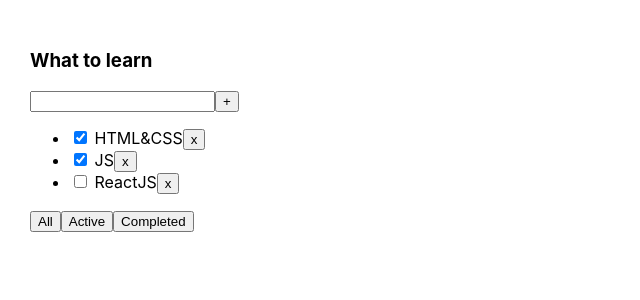
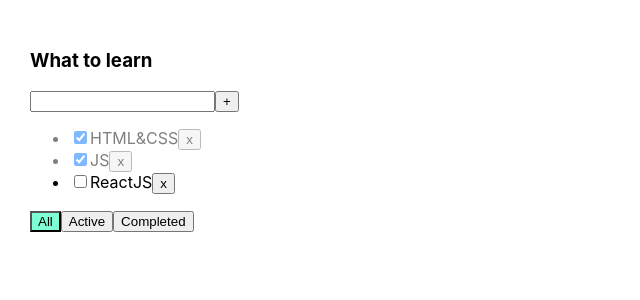
Before and after one commit to alexKrupskii/todo-list, a React (Create React App) app: page / in a window 1280 px wide. Shown: the top 300 px of the page, without its empty margins (0-640 px from the left). Built offline with nearby package versions, Linux system fonts and the light colour scheme.

Commit message:
added styles for buttons, input and tasks

```diff
--- a/package.json
+++ b/package.json
@@ -14,6 +14,7 @@
     "react": "^16.13.1",
     "react-dom": "^16.13.1",
     "react-scripts": "3.4.1",
+    "sass-node": "^4.11.2",
     "typescript": "~3.7.2",
     "uuid": "^8.1.0"
   },
--- a/src/App.tsx
+++ b/src/App.tsx
@@ -1,5 +1,5 @@
 import React, { useState } from 'react';
-import './App.css';
+import './App.scss';
 import {Todolist} from './Todolist';
 import {v1} from "uuid";
 
@@ -40,6 +40,14 @@ if (filter === "complited") {
     tasksForTodolist = tasks.filter(t => t.isDone === false);
 }
 
+function changeStatus (id: string, isDone: boolean) {
+    let task = tasks.find(t => t.id === id);
+    if (task) {
+        task.isDone = isDone;
+        setTasks([...tasks])
+    }
+}
+
     return (
         <div className="App">
             <Todolist
@@ -48,6 +56,8 @@ if (filter === "complited") {
             removeTask={removeTask}
             changeFilter={changeFilter}
             addTask={addTask}
+            changeStatus={changeStatus}
+            filter={filter}
             />
         </div>
     )
--- /dev/null
+++ b/src/Todolist.module.scss
@@ -0,0 +1,15 @@
+.todoList {
+
+  .error {
+    border: red 1px solid;
+  }
+  .errorMessage {
+    color: red;
+  }
+  .activeFilter {
+    background-color: aquamarine;
+  }
+  .isDone {
+    opacity: 0.5;
+  }
+}
--- a/src/Todolist.tsx
+++ b/src/Todolist.tsx
@@ -1,5 +1,6 @@
 import React, {ChangeEvent, KeyboardEvent, useState} from 'react';
 import {FilterValuesType} from './App';
+import style from './Todolist.module.scss'
 
 
 type TaskType = {
@@ -14,18 +15,27 @@ type PropsType = {
     removeTask: (id: string) => void
     changeFilter: (value: FilterValuesType) => void
     addTask: (title: string) => void
+    changeStatus: (id: string, isDone: boolean) => void
+    filter: string
 }
 
 export function Todolist(props: PropsType) {
 
 let [title, setTitle] = useState('');
+let [error, setError] = useState<string | null>(null);
 
 const addTask = () => {
-    props.addTask(title);
-    setTitle('')
+    if (title.trim() !== '') {
+        props.addTask(title);
+        setTitle('')
+    } else {
+        setError('Title is required')
+    }
+
 };
 const onChangeHandler = (e: ChangeEvent<HTMLInputElement>) => setTitle (e.currentTarget.value);
 const onKeyPressHandler = (e: KeyboardEvent<HTMLInputElement>) => {
+    setError(null);
     if (e.charCode === 13) {
         addTask();
     }
@@ -35,26 +45,41 @@ const onAllClickHandler = () => props.changeFilter("all");
 const onActiveClickHandler = ()=> props.changeFilter("active");
 const onComplitedClickHandler = ()=> props.changeFilter("complited");
 
-    return <div>
+
+
+    return <div className={style.todoList}>
         <h3>{props.title}</h3>
         <div>
-            <input value={title}
-                   onChange={onChangeHandler}
-                    onKeyPress={onKeyPressHandler}/>
+            <input className={error ? style.error : ''}
+                value={title}
+                onChange={onChangeHandler}
+                onKeyPress={onKeyPressHandler}/>
             <button onClick={addTask}>+</button>
+            {error && <div className={style.errorMessage}>{error}</div>}
         </div>
         <ul>
             {
                 props.tasks.map( (t) =>  {
                     const onClickHandler = () => {props.removeTask(t.id)};
-                    return <li><input type="checkbox" checked={t.isDone}/> <span>{t.title}</span>
-                <button onClick={onClickHandler}>x</button></li>})
+                    const onChangeHandler = (e: ChangeEvent<HTMLInputElement>) => {
+                        props.changeStatus(t.id, e.currentTarget.checked)
+                        };
+                    return <li key={t.id}
+                               className={t.isDone ? style.isDone : ''}>
+                        <input type="checkbox"
+                               onChange={onChangeHandler}
+                               checked={t.isDone}/>
+                        <span>{t.title}</span>
+                        <button onClick={onClickHandler}>x</button></li>})
             }
         </ul>
         <div>
-            <button onClick={onAllClickHandler}>All</button>
-            <button onClick={onActiveClickHandler}>Active</button>
-            <button onClick={onComplitedClickHandler}>Completed</button>
+            <button className={props.filter === 'all' ? style.activeFilter : ''}
+                    onClick={onAllClickHandler}>All</button>
+            <button className={props.filter === 'active' ? style.activeFilter : ''}
+                    onClick={onActiveClickHandler}>Active</button>
+            <button className={props.filter === 'complited' ? style.activeFilter : ''}
+                    onClick={onComplitedClickHandler}>Completed</button>
         </div>
     </div>
 }
```
Also changed, not shown: src/App.scss (renamed from src/App.css), 1 other file (tests, documents, lock files or other folders).
